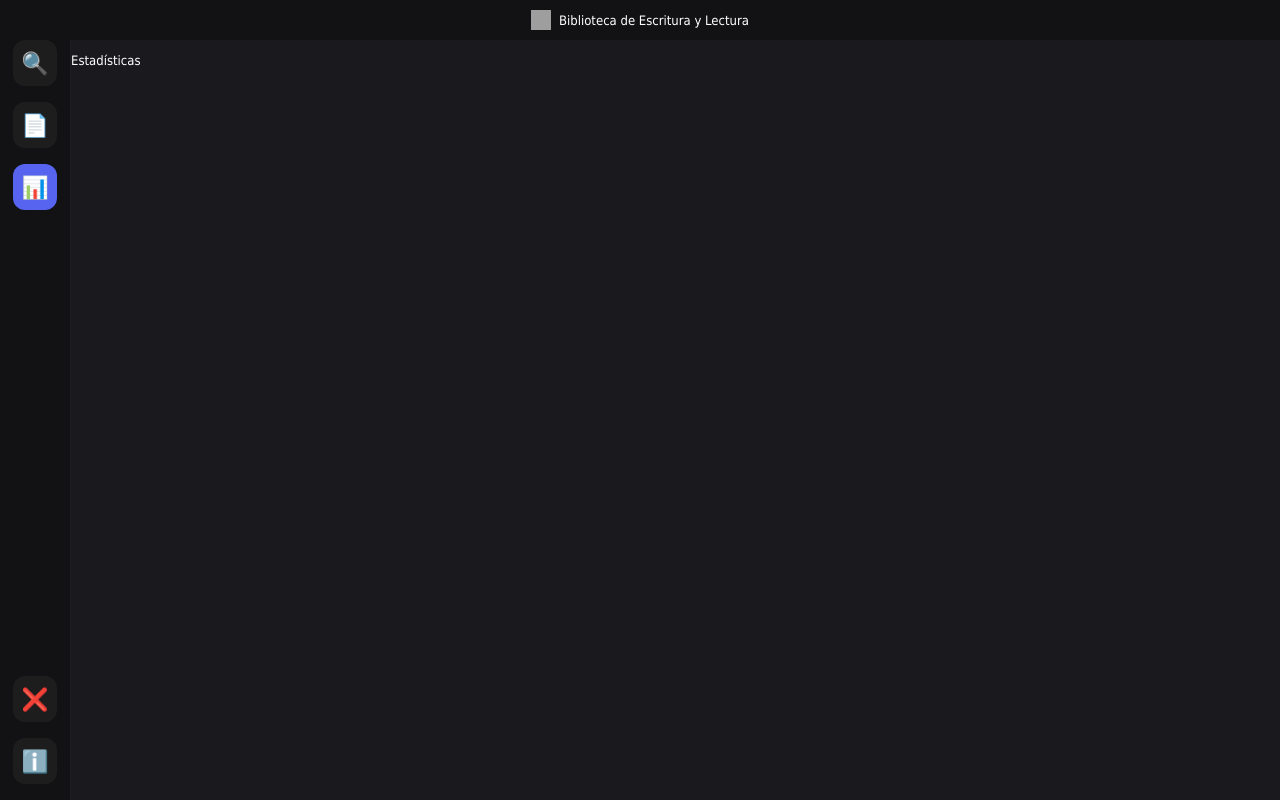
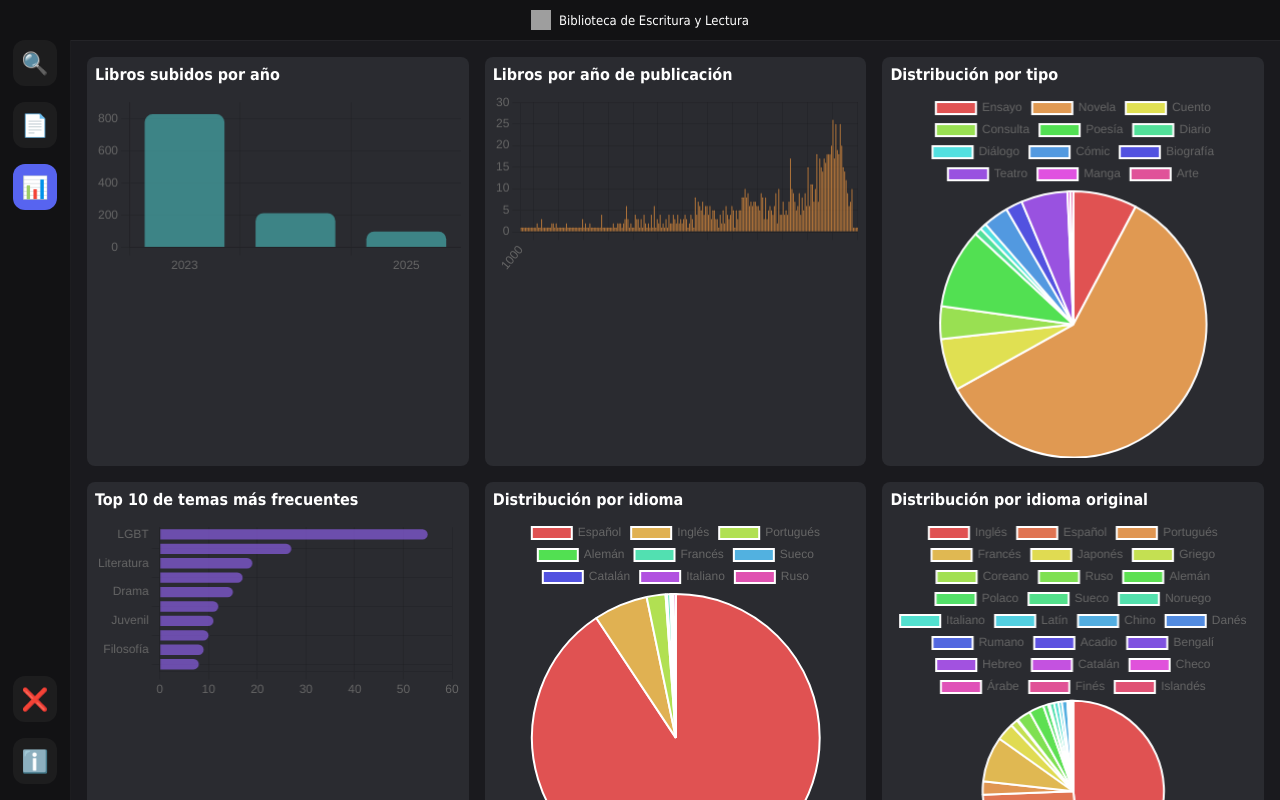
Before and after one commit to EscrituraYLectura/biblioteca, a Next.js app: page /estadisticas in a window 1280 px wide. Built offline with nearby package versions, Linux system fonts and the light colour scheme; grey boxes are pictures that could not be loaded; a web font is replaced by a local one.

Commit message:
Create initial view of statistics page

```diff
--- a/app/estadisticas/page.tsx
+++ b/app/estadisticas/page.tsx
@@ -1,5 +1,7 @@
+import GenerateGraphics from '@/components/GenerateGraphics';
 import TopBar from '@/components/Topbar';
 import NavBar from '@/components/Navbar';
+import { Suspense } from 'react';
 
 export default function Estadisticas() {
     return (
@@ -7,7 +9,9 @@ export default function Estadisticas() {
             <TopBar />
             <main className="contenedor">
                 <NavBar />
-                <p>Estadísticas</p>
+                <Suspense>
+                    <GenerateGraphics />
+                </Suspense>
             </main>
         </>
     );
--- /dev/null
+++ b/components/GenerateGraphics.tsx
@@ -0,0 +1,225 @@
+"use client";
+
+import { Bar, Pie } from 'react-chartjs-2';
+import {
+  Chart as ChartJS,
+  BarElement,
+  CategoryScale,
+  LinearScale,
+  Tooltip,
+  Legend,
+  ArcElement,
+  ChartOptions,
+} from 'chart.js';
+import data from "@/public/libros.json";
+
+ChartJS.register(BarElement, CategoryScale, LinearScale, Tooltip, Legend, ArcElement);
+
+interface Book {
+  Título: string;
+  Subido: string;
+  Publicación: string;
+  Tema?: string;
+}
+
+const parseFechaSubida = (subido: string): Date | null => {
+  const match = subido.match(/Date\((\d+),(\d+),(\d+)\)/);
+  if (!match) return null;
+  const [_, year, month, day] = match.map(Number);
+  return new Date(year, month, day);
+};
+
+const generarDatosPorAño = (items: string[]): { años: string[]; cantidades: number[] } => {
+  const conteo: Record<string, number> = {};
+
+  items.forEach((año) => {
+    if (año && !isNaN(Number(año))) {
+      conteo[año] = (conteo[año] || 0) + 1;
+    }
+  });
+
+  const años = Object.keys(conteo).sort();
+  const cantidades = años.map((año) => conteo[año]);
+
+  return { años, cantidades };
+};
+
+const generarDatosPie = (items: string[]) => {
+  const conteo: Record<string, number> = {};
+
+  items.forEach((valor) => {
+    const clave = valor.trim() || 'Sin especificar';
+    conteo[clave] = (conteo[clave] || 0) + 1;
+  });
+
+  const labels = Object.keys(conteo);
+  const data = Object.values(conteo);
+
+  const backgroundColors = labels.map((_l, i) =>
+    `hsl(${(i * 360) / labels.length}, 70%, 60%)`
+  );
+
+  return {
+    labels,
+    datasets: [
+      {
+        data,
+        backgroundColor: backgroundColors,
+      },
+    ],
+  };
+};
+
+const generarDatosTopTemas = (items: string[], topN: number = 10) => {
+  const conteo: Record<string, number> = {};
+
+  items.forEach((valor) => {
+    valor
+      .split(',')
+      .map((tema) => tema.trim())
+      .filter((tema) => tema.length > 0)
+      .forEach((tema) => {
+        conteo[tema] = (conteo[tema] || 0) + 1;
+      });
+  });
+
+  const entradasOrdenadas = Object.entries(conteo)
+    .sort((a, b) => b[1] - a[1])
+    .slice(0, topN);
+
+  const labels = entradasOrdenadas.map(([tema]) => tema);
+  const data = entradasOrdenadas.map(([_, cantidad]) => cantidad);
+
+  return {
+    labels,
+    datasets: [
+      {
+        label: 'Cantidad de libros por tema',
+        data,
+        backgroundColor: 'rgba(153, 102, 255, 0.6)',
+        borderRadius: 8,
+      },
+    ],
+  };
+};
+
+const crearOpciones = (años: string[]) => ({
+  responsive: true,
+  plugins: {
+    legend: { display: false },
+  },
+  scales: {
+    x: {
+      ticks: {
+        callback: function (_val: any, index: number) {
+          if (index === 0 || index === años.length - 1) {
+            return años[index];
+          }
+          return '';
+        },
+      },
+    },
+    y: {
+      beginAtZero: true,
+      stepSize: 1,
+    },
+  },
+});
+
+const opcionesTemas = {
+  responsive: true,
+  indexAxis: 'y' as const,
+  plugins: {
+    legend: { display: false },
+  },
+  scales: {
+    x: {
+      beginAtZero: true,
+      ticks: {
+        precision: 0,
+      },
+    },
+  },
+};
+
+export default function GraficoSubidas() {
+  // Datos por año de subida
+  const subidasAnios = data
+    .map((book: Book) => parseFechaSubida(book.Subido)?.getFullYear().toString() || null)
+    .filter((a): a is string => !!a);
+
+  const { años: añosSubidas, cantidades: cantidadesSubidas } = generarDatosPorAño(subidasAnios);
+
+  const datosSubidas = {
+    labels: añosSubidas,
+    datasets: [
+      {
+        label: 'Libros subidos por año',
+        data: cantidadesSubidas,
+        backgroundColor: 'rgba(75, 192, 192, 0.6)',
+        borderRadius: 8,
+      },
+    ],
+  };
+
+  // Datos por año de publicación
+  const publicacionesAnios = data
+    .map((book: Book) => book.Publicación?.trim())
+    .filter((a): a is string => !!a && !isNaN(Number(a)));
+
+  const { años: añosPublicacion, cantidades: cantidadesPublicacion } =
+    generarDatosPorAño(publicacionesAnios);
+
+  const datosPublicacion = {
+    labels: añosPublicacion,
+    datasets: [
+      {
+        label: 'Libros por año de publicación',
+        data: cantidadesPublicacion,
+        backgroundColor: 'rgba(255, 159, 64, 0.6)',
+        borderRadius: 8,
+      },
+    ],
+  };
+
+    const datosTipo = generarDatosPie(data.map((book) => book.Tipo || ''));
+    const datosIdioma = generarDatosPie(data.map((book) => book.Idioma || ''));
+    const datosOriginal = generarDatosPie(data.map((book) => book.Original || ''));
+    const datosTemas = generarDatosTopTemas(data.map((book) => book.Tema || ''));
+
+  return (
+    <>
+        <main className="contenedor-estadisticas">
+            <div className="contenedor-grafico">
+                <h2>Libros subidos por año</h2>
+                <Bar data={datosSubidas} options={crearOpciones(añosSubidas)} />
+            </div>
+
+            <div className="contenedor-grafico">
+                <h2>Libros por año de publicación</h2>
+                <Bar data={datosPublicacion} options={crearOpciones(añosPublicacion)} />
+            </div>
+
+            <div className="contenedor-grafico">
+                <h2>Distribución por tipo</h2>
+                <Pie data={datosTipo} />
+            </div>
+
+            <div className="contenedor-grafico">
+                <h2>Top 10 de temas más frecuentes</h2>
+                <Bar data={datosTemas} options={opcionesTemas} />
+            </div>
+
+            <div className="contenedor-grafico">
+                <h2>Distribución por idioma</h2>
+                <Pie data={datosIdioma} />
+            </div>
+
+            <div className="contenedor-grafico">
+                <h2>Distribución por idioma original</h2>
+                <Pie data={datosOriginal} />
+            </div>
+        </main>
+    </>
+  );
+}
--- a/styles/global.scss
+++ b/styles/global.scss
@@ -502,6 +502,38 @@ tbody tr {
     color: #969696;
 }
 
+// ESTADÍSTICAS
+
+.contenedor-estadisticas {
+    flex: 1;
+    display: grid;
+    grid-template-columns: 1fr 1fr 1fr;
+    width: 100%;
+    height: 100%;
+    overflow: auto;
+    background-color: #1a1a1e;
+    border-top: 1px solid #6d6e771f;
+    font-size: medium;
+    padding: 1rem;
+    gap: 1rem;
+
+    .contenedor-grafico {
+        padding: 0.5rem;
+        height: auto;
+        background-color: #2a2b30;
+        border-radius: 8px;
+
+        h2 {
+            font-size: medium;
+            margin: 0 0 0.5rem;
+        }
+
+        .grafico-opciones {
+            background-color: #393a41;
+        }
+    }
+}
+
 // POPUP
 
 .popup-overlay {
```
